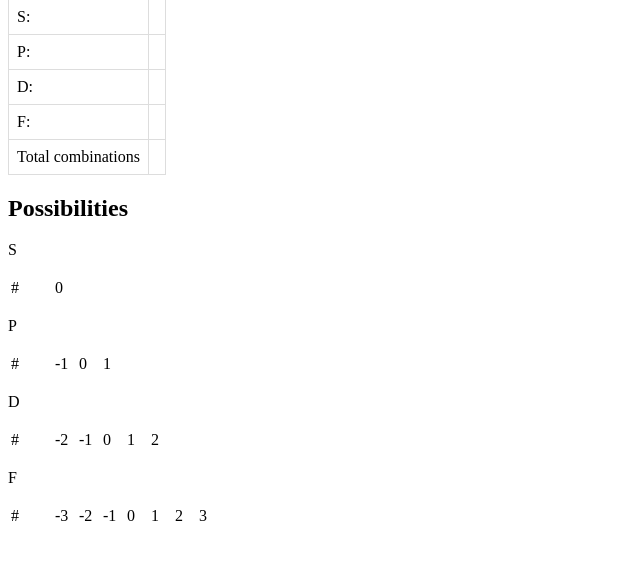
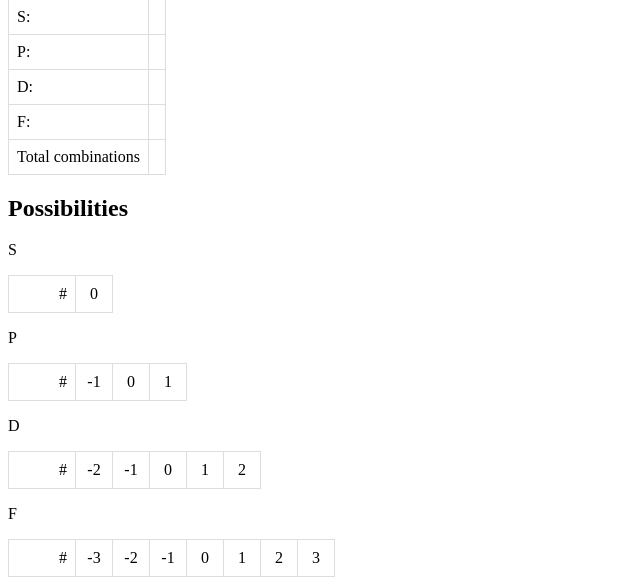
Before and after one commit to 201st-Luka/Sim4SpecTerms, a Flask app: template templates/index.html in a window 1280 px wide. Shown: the part 385-970 px from the top of the page, without its empty margins (0-640 px from the left). Before the commit the page ends 906 px from the top, so only its background shows below. Run offline with Flask 3, Linux system fonts and the light colour scheme; the template is opened without the code that fills it, so the values that code supplies are empty.

Commit message:
feat: web ui
table styles

```diff
--- a/static/styles.css
+++ b/static/styles.css
@@ -25,15 +25,36 @@
     overflow-y: auto;
 }
 
+.possibility-table tr:first-child {
+    height: 25px;
+}
+
 .possibility-table {
-    composes: table;
+    border-collapse: collapse;
+}
+
+.possibility-table th {
+    border: 1px solid #ddd;
+    padding: 8px;
 }
 
 .possibility-table td {
+    border: 1px solid #ddd;
+    padding: 8px;
     height: 20px;
     width: 20px;
+    text-align: center;
 }
 
 .possibility-table td:first-child {
-    width: 40px;
+    text-align: right;
+    width: 50px;
 }
+
+.possibility-table tr {
+    border-bottom: 1px solid #ddd;
+}
+
+.possibility-table tr:last-child {
+    border-bottom: none;
+}
```
